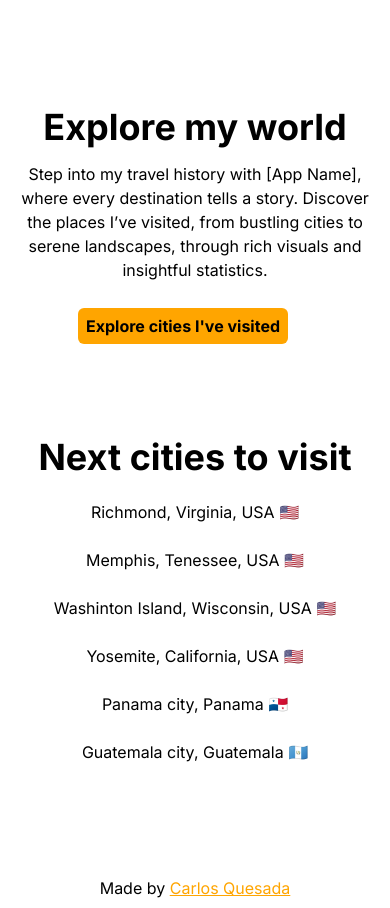
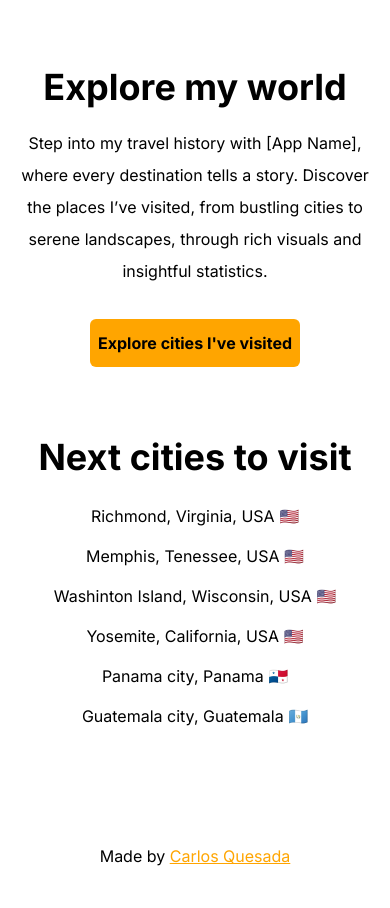
Before and after one commit to Carlosqu24/unforgettablejourneys, a Next.js app: page / in a window 390 px wide. After the commit the page ends 876 px from the top, so only its background shows below. Built offline with nearby package versions, Linux system fonts and the light colour scheme.

Commit message:
Mobile UI added

```diff
--- a/app/components/LandingSections/Banner/Banner.tsx
+++ b/app/components/LandingSections/Banner/Banner.tsx
@@ -4,13 +4,13 @@ import ROUTES from '@/app/constants/routes'
 
 const Banner = () => {
   return (
-    <section className="h-[50vh] flex flex-col items-center justify-center text-center">
-        <h1 className={`font-bold text-[36px]`}>Explore my world</h1>
+    <section className="h-[50vh] flex flex-col items-center justify-center text-center leading-8">
+        <h1 className={`font-bold text-[36px] mb-4`}>Explore my world</h1>
         <p className="mt-2">Step into my travel history with [App Name], where every destination tells a story. Discover the places I’ve visited, from bustling cities to serene landscapes, through rich visuals and insightful statistics.</p>
 
         <div className="mt-8">
           <Link
-            className="mr-6 p-2 bg-[#FFA500] text-[#000] font-bold rounded-[6px] cursor-pointer"
+            className="block p-2 bg-[#FFA500] text-[#000] font-bold rounded-[6px] cursor-pointer"
             href={ROUTES.CITIES_I_HAVE_VISITED}
           >Explore cities I've visited</Link>
 
--- a/app/components/LandingSections/NextPlacesToVisit/NextPlacesToVisit.tsx
+++ b/app/components/LandingSections/NextPlacesToVisit/NextPlacesToVisit.tsx
@@ -4,7 +4,7 @@ const NextPlacesToVisit = () => {
   return (
     <section>
         <h1 className="text-center sm:text-left font-bold text-[36px] mb-4">Next cities to visit</h1>
-        <ul className="text-center sm:text-left grid grid-cols-1 sm:grid-cols-2 md:grid-cols-3 xl:grid-cols-4 2xl:grid-cols-6 gap-6">
+        <ul className="text-center sm:text-left grid grid-cols-1 sm:grid-cols-2 md:grid-cols-3 xl:grid-cols-4 2xl:grid-cols-6 gap-2 leading-8">
           <li>Richmond, Virginia, USA 🇺🇸</li>
           <li>Memphis, Tenessee, USA 🇺🇸</li>
           <li>Washinton Island, Wisconsin, USA 🇺🇸</li>
```
